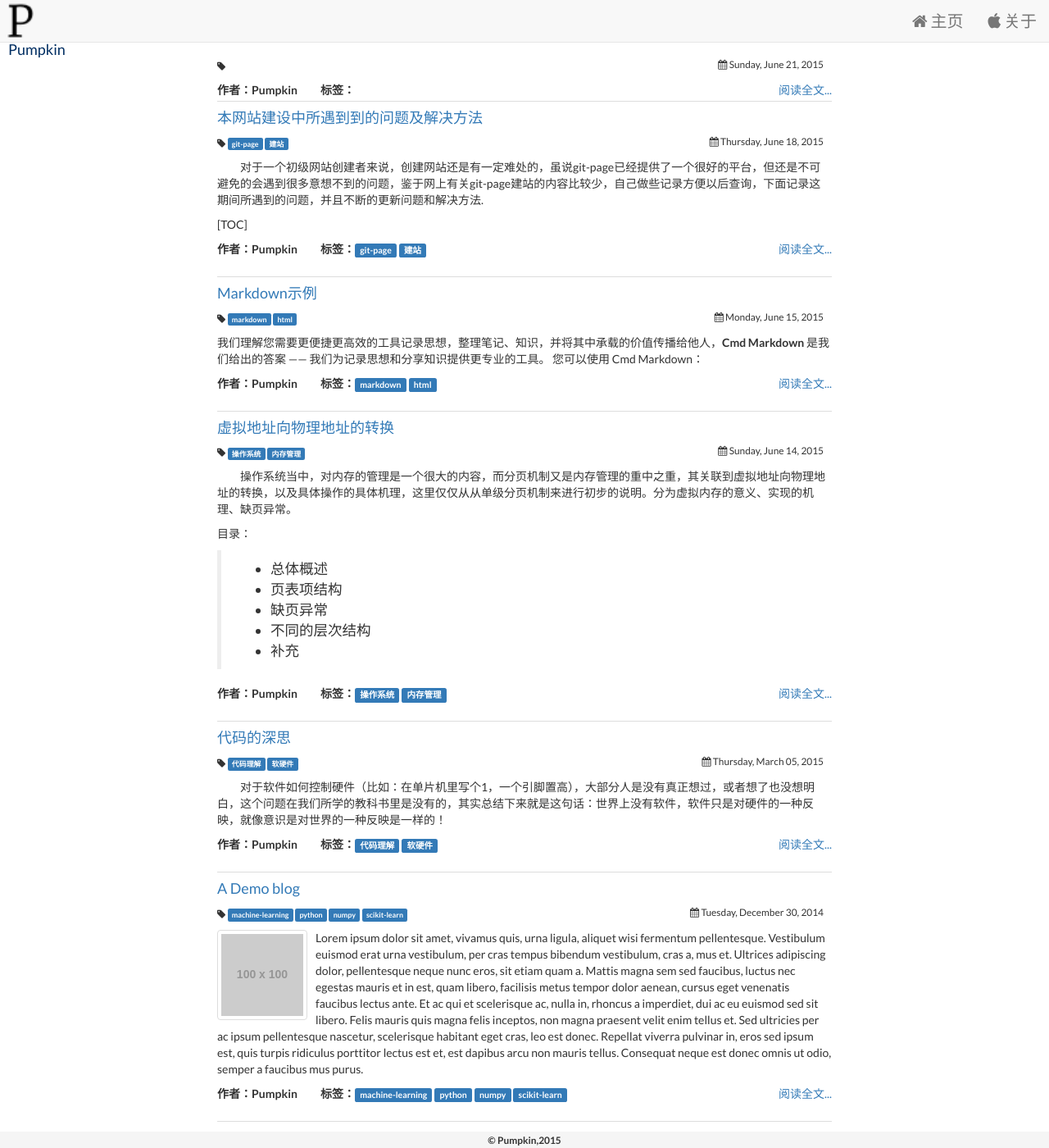
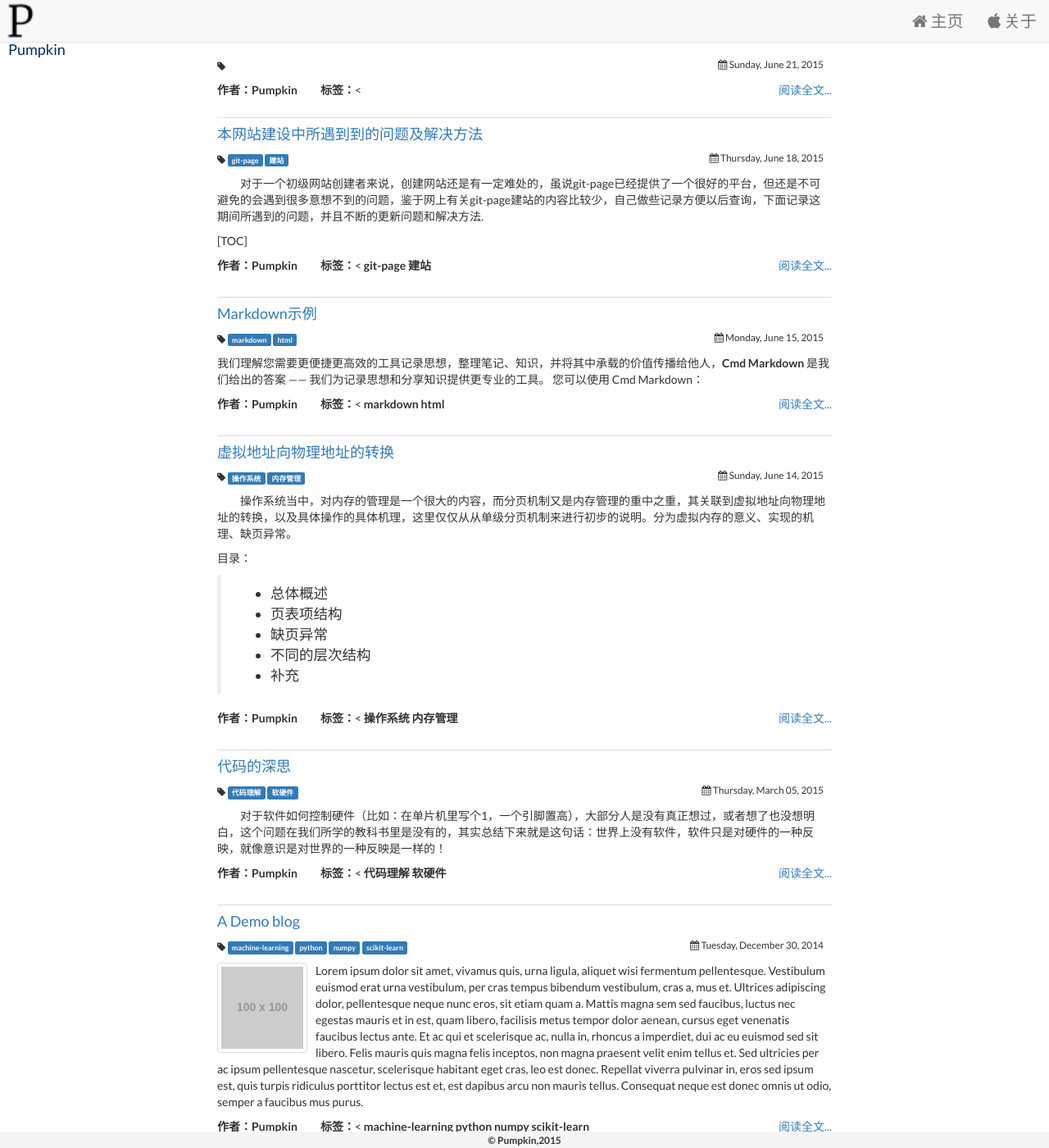
Before and after one commit to LarryBrick/jekyll_demo, a Jekyll site: the page built from index.html, in a window 1280 px wide and 1400 px high. Shown: the whole window at 82% size. Built offline with Jekyll 4.4.1, drawn with Linux system fonts in a browser that asks for light colours; nearby versions of some CDN libraries.

Commit message:
测试首页博客显示的脚

```diff
--- a/index.html
+++ b/index.html
@@ -26,10 +26,11 @@ date: 2014-10-19 23:51
           alt="{{post.title}}"  class="pull-left img-responsive thumb margin10 img-thumbnail" />
         {% endif %}
         <article class=marginBotton10 "excerpt">{{post.excerpt}}</article>
+		<
         <label class="pull-left margin-left:10">作者：Pumpkin</label>
         <label class="pull-left margin-left:10">　　标签：</label>
         {% for tag in post.tags %}
-          <span class="label label-primary">{{tag}}</span>
+          <label>{{tag}}</label>
         {% endfor %}
         <a class="pull-right" href="{{post.url | prepend: site.baseurl }}">阅读全文...</a>
       </div>
```
